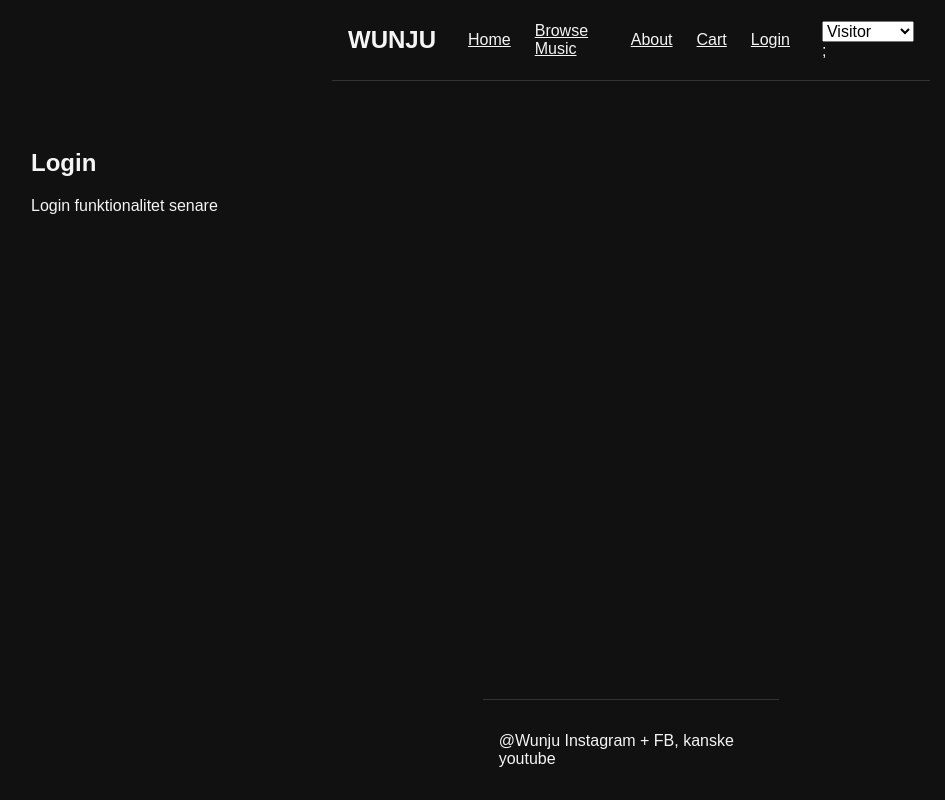
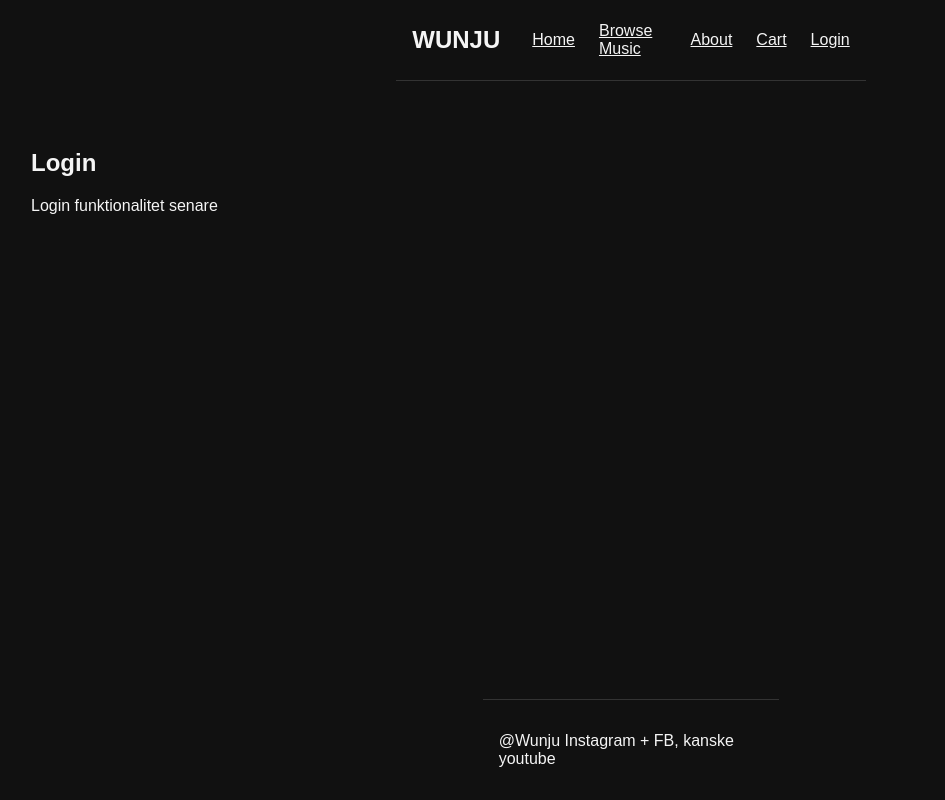
Before and after one commit to Harald-Wallin/wunjustore_deploy, a React (Vite) app in the folder client/: page /login in a window 1280 px wide. Shown: the whole page, without its empty margins (9-954 px from the left). Built offline with nearby package versions, Linux system fonts and the light colour scheme.

Commit message:
fix: Removed userState from header ( moveing > Loginpage)

```diff
--- a/client/src/components/Header.jsx
+++ b/client/src/components/Header.jsx
@@ -1,15 +1,9 @@
 import {Link} from "react-router-dom";
 import Navbar from "./Navbar";
-import { useUser } from "../context/UserContext";
 
 //Generell header-komponent med Navbar-komponenten inbakad i sig, men
 //också en länk till "hemsidan" i form av en logga (snart)
 function Header(){
-    const{currentUser, selectUser} = useUser();
-
-    function handleUserChange(event){
-        selectUser(event.target.value);
-    };
 
     return(
         <header className="site-header">
@@ -21,22 +15,6 @@ function Header(){
 
                 <Navbar />
 
-                {/*userState-dropdownmeny */}
-                <div className="userSelector">
-
-                    {/*om currentUser.role inte finns > visitor */}
-                    <select value={currentUser?.role == "visitor"}
-                        onChange={handleUserChange}>
-
-                        <option value ="visitor"> Visitor </option>
-                        <option value = "customer"> Customer</option>
-                        <option value ="admin"> Admin </option>
-
-                    </select>
-
-                    {currentUser && (<p> {currentUser.name}</p>)};
-
-                </div>
             </div>
         </header>
     );
```
